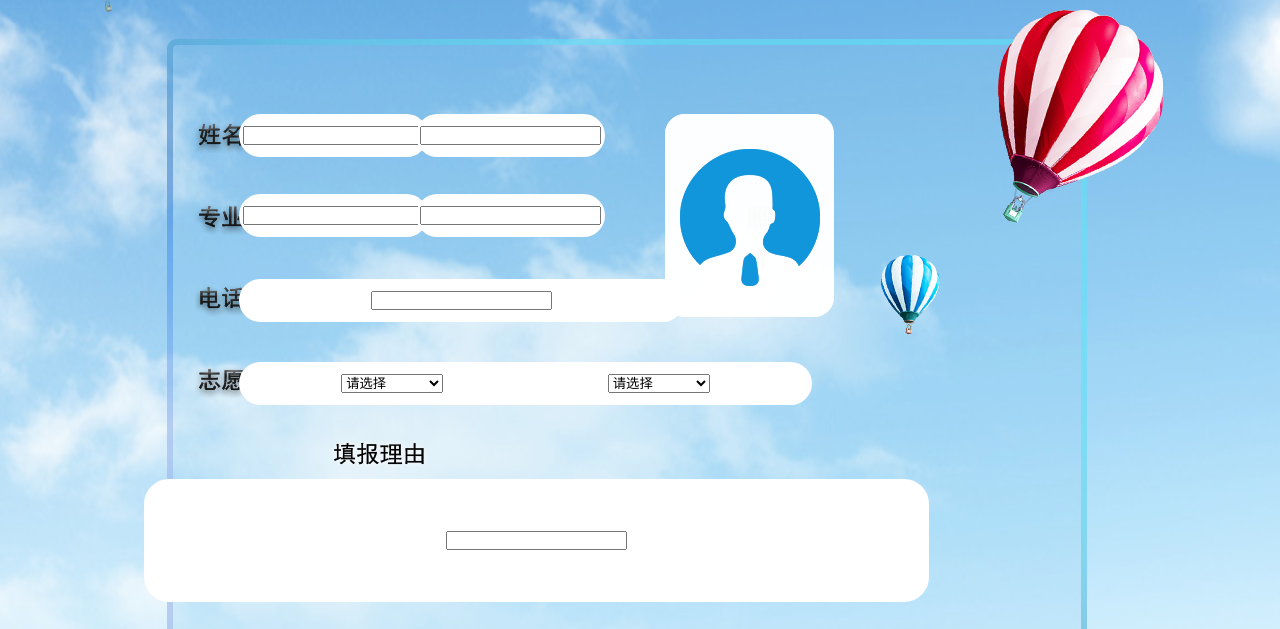
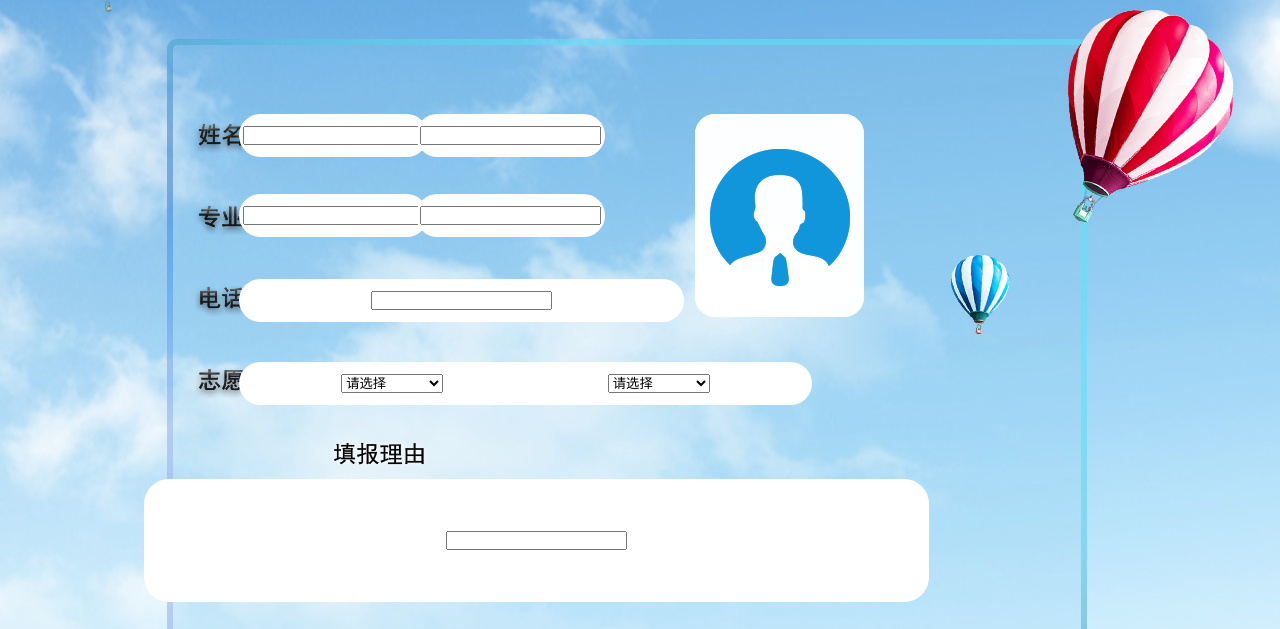
Before and after one commit to chunshaonian/mission2, a plain HTML site: page index.html in a window 1280 px wide. Shown: the part 171-800 px from the top of the page. Drawn offline with Linux system fonts and the light colour scheme; files whose address does not match are found by name.

Commit message:
Update index.css

```diff
--- a/index.css
+++ b/index.css
@@ -54,14 +54,14 @@
     background: url("pic.png");
     top: 320px;
     left:100%;
-    margin-left:-600px ;
+    margin-left:-570px ;
 }
 .index-banner-picture2{
     position: absolute;
     background: url("pic2.png");
     top: 285px;
     left: 100%;
-    margin-left: -615px;
+    margin-left: -585px;
 }
 
 .index-banner-reason{
@@ -77,7 +77,7 @@
     background: url("balloonr.png");
     top:180px;
     left: 100%;
-    margin-left: -400px;
+    margin-left: -330px;
 }
 .index-banner-fall{
     position: absolute;
```
